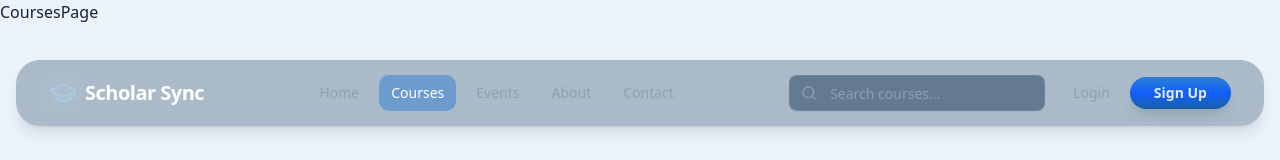
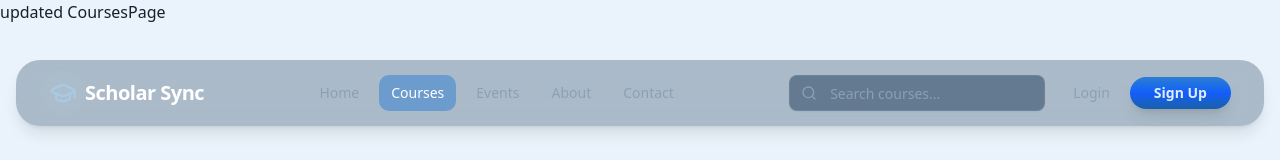
Before and after one commit to CCLA-R-D-Team-1/scholar-sync, a Next.js app: page /courses in a window 1280 px wide. Shown: the top 160 px of the page. Built offline with nearby package versions, Linux system fonts and the light colour scheme.

Commit message:
Update page.tsx

```diff
--- a/app/courses/page.tsx
+++ b/app/courses/page.tsx
@@ -2,7 +2,7 @@ import React from 'react'
 
 const CoursesPage = () => {
   return (
-    <div>CoursesPage</div>
+    <div>updated CoursesPage</div>
   )
 }
 
```
